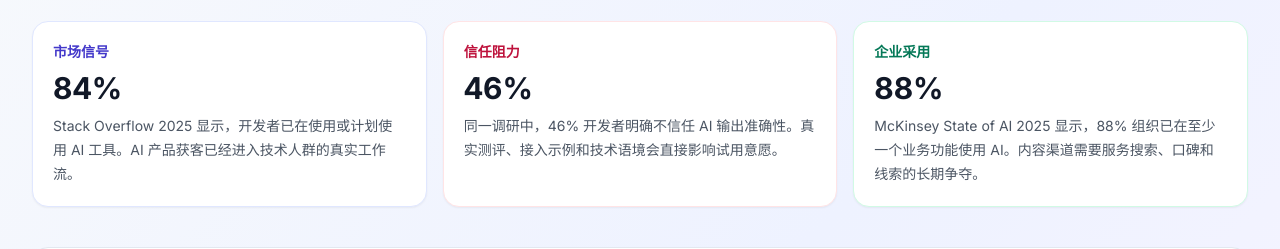
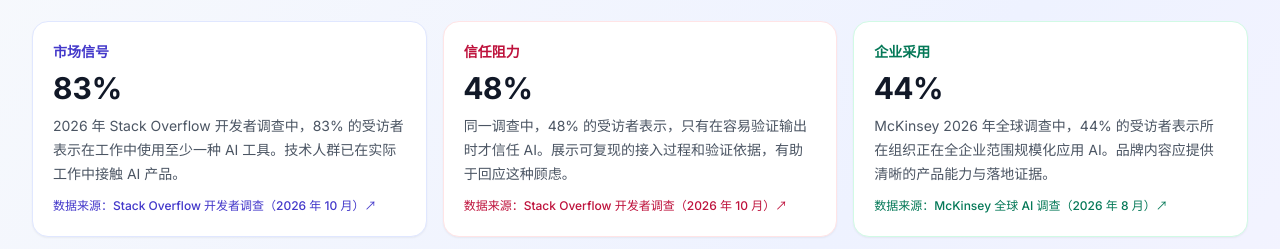
Before and after one commit to TUARAN/blogger-alliance, a Vue app: page /cases in a window 1280 px wide. Shown: the part 276-525 px from the top of the page. Built offline with nearby package versions, Linux system fonts and the light colour scheme; no server answers.

Commit message:
Update cases page AI survey figures to 2026

```diff
--- a/src/pages/cases/index.vue
+++ b/src/pages/cases/index.vue
@@ -18,24 +18,27 @@ import { casesHubItems } from '../../data/casesRegistry.js'
       <section class="grid gap-4 md:grid-cols-3">
         <div class="rounded-2xl border border-indigo-100 bg-white p-5 shadow-sm">
           <div class="text-sm font-semibold text-indigo-700">市场信号</div>
-          <div class="mt-2 text-3xl font-bold text-gray-900 tabular-nums">84%</div>
+          <div class="mt-2 text-3xl font-bold text-gray-900 tabular-nums">83%</div>
           <p class="mt-2 text-sm leading-6 text-gray-600">
-            Stack Overflow 2025 显示，开发者已在使用或计划使用 AI 工具。AI 产品获客已经进入技术人群的真实工作流。
+            2026 年 Stack Overflow 开发者调查中，83% 的受访者表示在工作中使用至少一种 AI 工具。技术人群已在实际工作中接触 AI 产品。
           </p>
+          <a class="mt-3 inline-block text-xs font-medium text-indigo-700 hover:underline" href="https://survey.stackoverflow.co/2026/ai/data" target="_blank" rel="noopener noreferrer">数据来源：Stack Overflow 开发者调查（2026 年 10 月）↗</a>
         </div>
         <div class="rounded-2xl border border-rose-100 bg-white p-5 shadow-sm">
           <div class="text-sm font-semibold text-rose-700">信任阻力</div>
-          <div class="mt-2 text-3xl font-bold text-gray-900 tabular-nums">46%</div>
+          <div class="mt-2 text-3xl font-bold text-gray-900 tabular-nums">48%</div>
           <p class="mt-2 text-sm leading-6 text-gray-600">
-            同一调研中，46% 开发者明确不信任 AI 输出准确性。真实测评、接入示例和技术语境会直接影响试用意愿。
+            同一调查中，48% 的受访者表示，只有在容易验证输出时才信任 AI。展示可复现的接入过程和验证依据，有助于回应这种顾虑。
           </p>
+          <a class="mt-3 inline-block text-xs font-medium text-rose-700 hover:underline" href="https://survey.stackoverflow.co/2026/ai/data" target="_blank" rel="noopener noreferrer">数据来源：Stack Overflow 开发者调查（2026 年 10 月）↗</a>
         </div>
         <div class="rounded-2xl border border-emerald-100 bg-white p-5 shadow-sm">
           <div class="text-sm font-semibold text-emerald-700">企业采用</div>
-          <div class="mt-2 text-3xl font-bold text-gray-900 tabular-nums">88%</div>
+          <div class="mt-2 text-3xl font-bold text-gray-900 tabular-nums">44%</div>
           <p class="mt-2 text-sm leading-6 text-gray-600">
-            McKinsey State of AI 2025 显示，88% 组织已在至少一个业务功能使用 AI。内容渠道需要服务搜索、口碑和线索的长期争夺。
+            McKinsey 2026 年全球调查中，44% 的受访者表示所在组织正在全企业范围规模化应用 AI。品牌内容应提供清晰的产品能力与落地证据。
           </p>
+          <a class="mt-3 inline-block text-xs font-medium text-emerald-700 hover:underline" href="https://www.mckinsey.com/capabilities/quantumblack/our-insights/the-state-of-ai" target="_blank" rel="noopener noreferrer">数据来源：McKinsey 全球 AI 调查（2026 年 8 月）↗</a>
         </div>
       </section>
 
```
